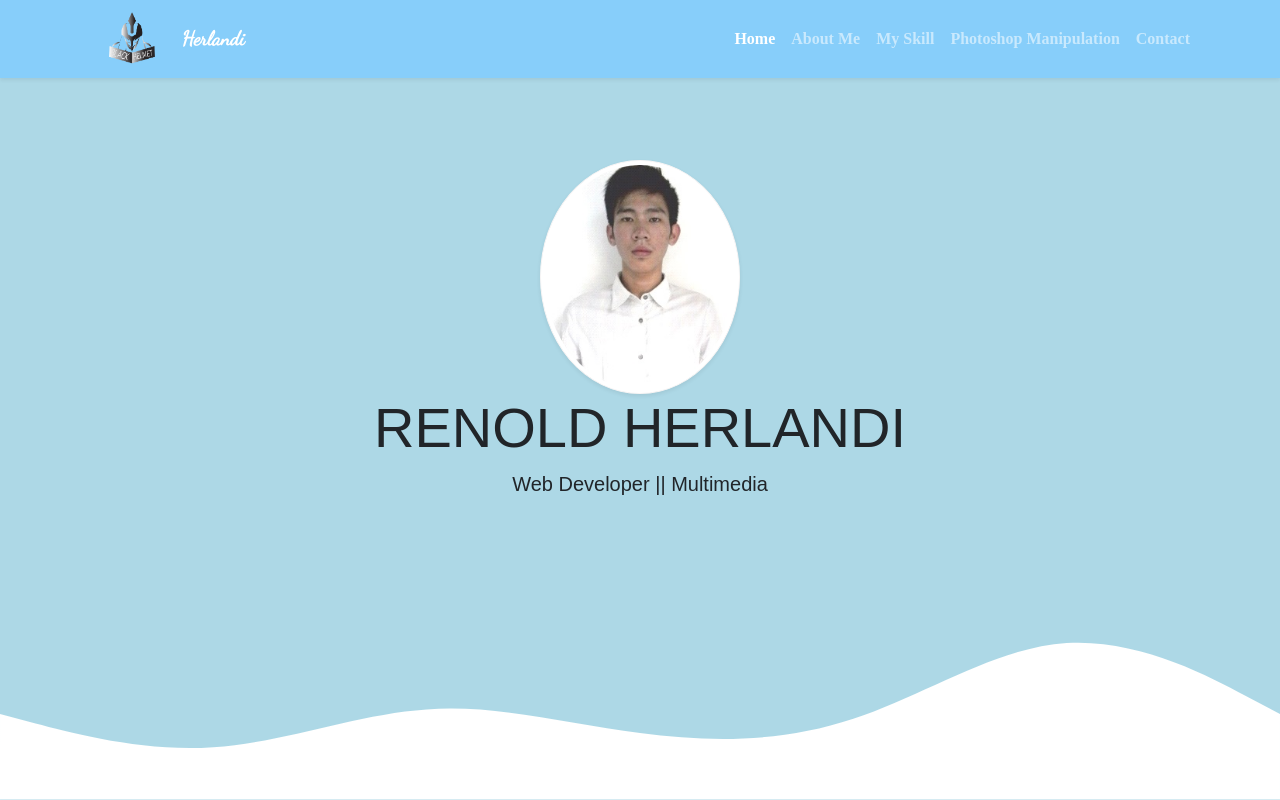
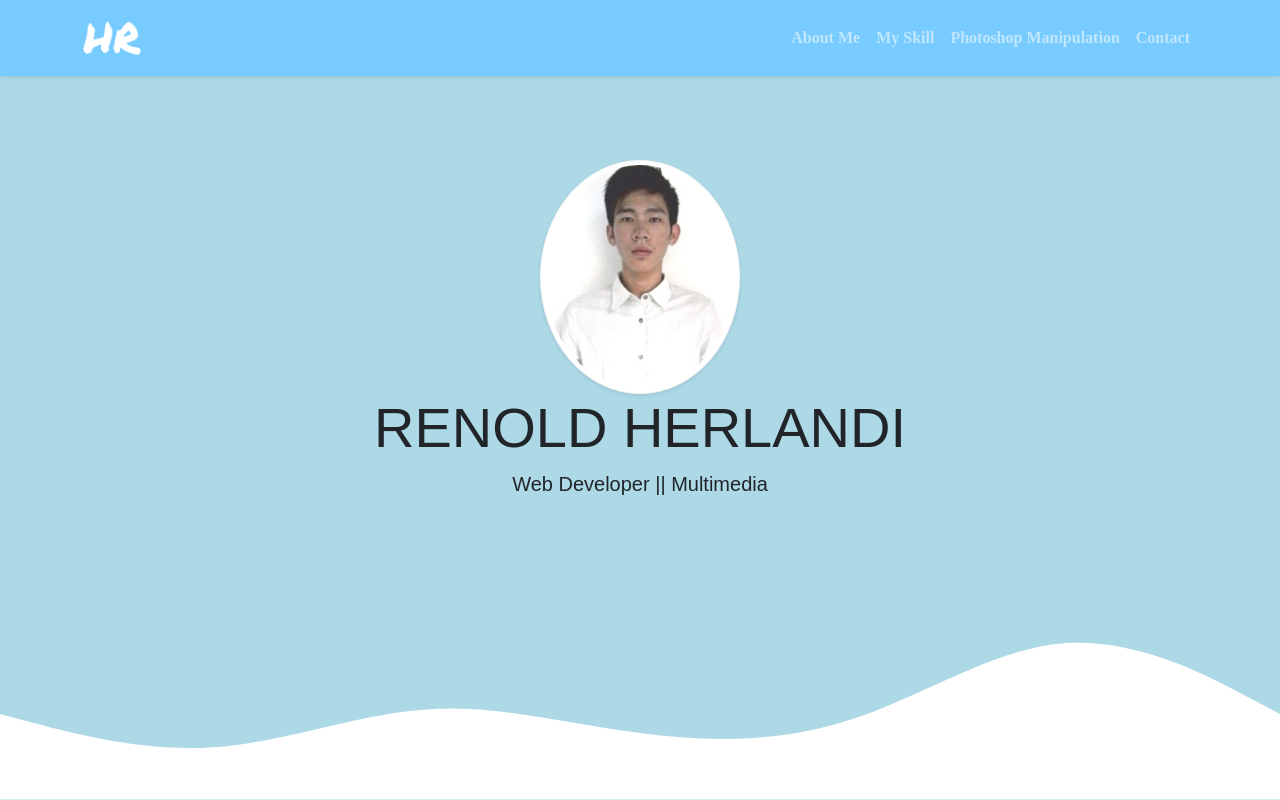
Before and after one commit to herlandi619/portfolio, a plain HTML site: page index.html in a window 1280 px wide. Shown: the top 800 px of the page. Drawn offline with nearby package versions, Linux system fonts and the light colour scheme.

Commit message:
menambahkan dan mengedit logo

```diff
--- a/index.html
+++ b/index.html
@@ -23,19 +23,20 @@
     <!-- Navbar -->
 
     <nav class="navbar navbar-expand-lg navbar-dark shadow-sm fw-bold fixed-top"
-        style="background-color : lightskyblue">
+        style="background-color : rgb(119, 203, 255)">
         <div class="container">
-            <img src="profile/lgo1.png" alt="logo" width="100">
-            <a class="navbar-brand" href="#">Herlandi</a>
+
+            <a href="#"><img src="/profile/logo3.png" alt="logo" width="50"></a>
+            <!-- <a class="navbar-brand" href="#">Herlandi</a> -->
             <button class="navbar-toggler" type="button" data-bs-toggle="collapse" data-bs-target="#navbarNav"
                 aria-controls="navbarNav" aria-expanded="false" aria-label="Toggle navigation">
                 <span class="navbar-toggler-icon"></span>
             </button>
             <div class="collapse navbar-collapse" id="navbarNav">
                 <ul class="navbar-nav ms-auto">
-                    <li class="nav-item">
-                        <a class="nav-link active" aria-current="page" href="#">Home</a>
-                    </li>
+                    <!-- <li class="nav-item">
+                        <a class="nav-link" aria-current="page" href="#">Home</a>
+                    </li> -->
                     <li class="nav-item">
                         <a class="nav-link" href="#about">About Me</a>
                     </li>
--- a/style.css
+++ b/style.css
@@ -61,3 +61,12 @@ img {
 .jumbotron img {
     border: 1px solid rgb(247, 245, 245);
 }
+
+footer .container a {
+    text-decoration: none;
+
+}
+
+.navbar .container img {
+    width: 60px;
+}
```
Also changed, not shown: profile/logo.png (added), profile/logo2.png (added), profile/logo3.png (added).
